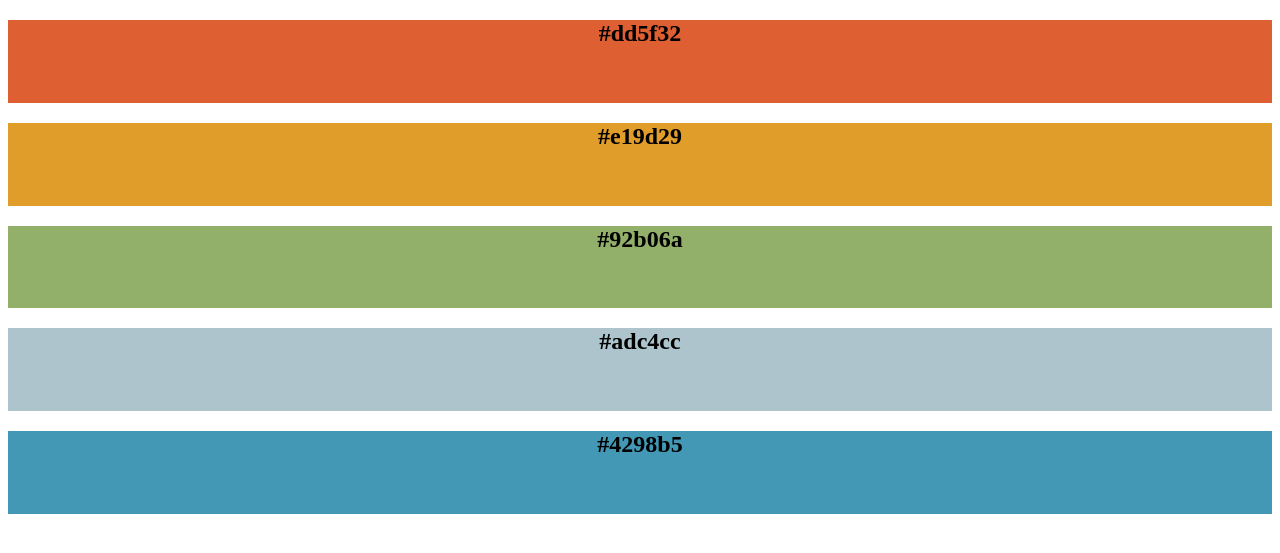
After one commit to samueldesga/nsweb, a PHP site: page /ColorPreview.html in a window 1280 px wide. The commit adds this page. Shown: the top 553 px of the page. Run offline with PHP 8.4, Linux system fonts and the light colour scheme.

Commit message:
Ajout palette couleur

```diff
--- /dev/null
+++ b/ColorPreview.html
@@ -0,0 +1,50 @@
+<!DOCTYPE html>
+<html>
+    <head>
+        <title>TODO supply a title</title>
+        <meta charset="UTF-8">
+        <meta name="viewport" content="width=device-width, initial-scale=1.0">
+    </head>
+    <body>
+    <section style="background-color: #dd5f32; text-align: center;">
+        <div class="container">
+            <h1>#dd5f32</h1>
+            <br/>
+            <br/>
+        </div>
+    </section>
+
+    <section style="background-color: #e19d29; text-align: center;">
+        <div class="container">
+            <h1>#e19d29</h1>
+            <br/>
+            <br/>
+        </div>
+    </section>
+
+    <section style="background-color: #92b06a; text-align: center;">
+        <div class="container">
+            <h1>#92b06a</h1>
+            <br/>
+            <br/>
+        </div>
+    </section>
+
+    <section style="background-color: #adc4cc; text-align: center;">
+        <div class="container">
+            <h1>#adc4cc</h1>
+            <br/>
+            <br/>
+        </div>
+    </section>
+
+    <section style="background-color: #4298b5; text-align: center;">
+        <div class="container">
+            <h1>#4298b5</h1>
+            <br/>
+            <br/>
+        </div>
+    </section>
+
+    </body>
+</html>
--- a/Index.php
+++ b/Index.php
@@ -7,7 +7,7 @@
     <meta name="viewport" content="width=device-width, initial-scale=1">
     <!-- The above 3 meta tags *must* come first in the head; any other head content must come *after* these tags -->
     <meta name="description" content="">
-    <meta name="author" content="">
+    <meta name="author" content="NsWeb">
 
     <title>NsWeb</title>
 
@@ -21,7 +21,8 @@
   <body>
     <section class="section-presentation">
         <div class="container">
-            <h2>test</h2>
+            <h2>Nsweb</h2>
+            <p>Pour un site web à votre image</p>
         </div>
     </section>
     <section class="section-test">
```
